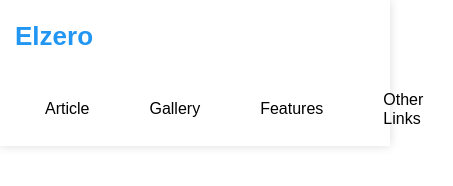
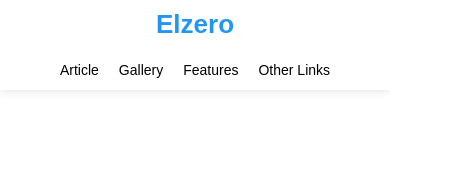
Before and after one commit to hamadi-maker/template-3, a plain HTML site: page index.html in a window 390 px wide. Shown: the whole page, 453 px wide, since content can reach past the window. Drawn offline with Linux system fonts and the light colour scheme.

Commit message:
header section

```diff
--- a/css/style.css
+++ b/css/style.css
@@ -5,7 +5,7 @@
 :root {
     --main-color: #2196f3;
     --main-color-alt: #1787e0;
-    --main-transition-duration: 0.3s
+    --main-transition-duration: 0.5s
 }
 html {
     scroll-behavior: smooth;
@@ -67,8 +67,19 @@ a {
     justify-content: center;
     align-items: center;
 }
+@media (max-width: 767px) {
+    .header .container .logo {
+        width: 100%;
+        height: 50px;
+    }
+}
 .header .container .main-nav{
     display: flex;
+}
+@media (max-width: 767px) {
+    .header .container .main-nav {
+        margin: auto;
+    }
 }
 .header .container .main-nav > li > a {
     height: 73px;
@@ -78,6 +89,34 @@ a {
     position: relative;
     color: black;
     padding: 0 30px;
-    transition: 0.3s;
+    overflow: hidden;
+    transition: var(--main-transition-duration);
     -webkit-transition: var(--main-transition-duration);
+    -moz-transition: var(--main-transition-duration);
+    -ms-transition: var(--main-transition-duration);
+    -o-transition: var(--main-transition-duration);
 }
+@media (max-width: 767px) {
+    .header .container .main-nav > li > a {
+        padding: 10px;
+        font-size: 14px;
+        height: 40px;
+    }
+}
+.header .main-nav > li > a::before {
+    content: "";
+    position: absolute;
+    width: 100%;
+    height: 4px;
+    background-color: var(--main-color);
+    top: 0;
+    left:-100%;
+    transition: var(--main-transition-duration);
+}
+.header .main-nav > li > a:hover {
+    color: var(--main-color);
+    background-color: #fafafa;
+}
+.header .main-nav > li > a:hover::before {
+    left: 0;
+}
```
